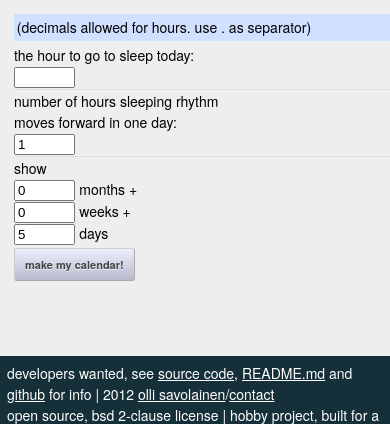
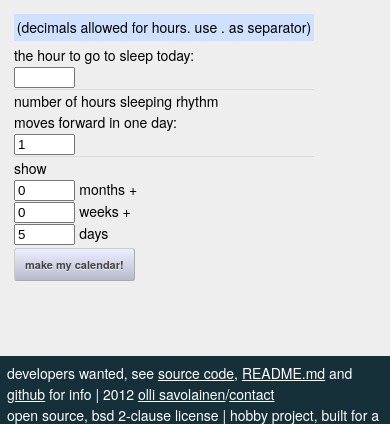
Before and after one commit to savolai/sleepCal, a PHP site: page /core_source.php?calendar_only=1 in a window 390 px wide; the page is wider, and only the part inside the window is pictured. Shown: the part 137-561 px from the top of that part. Run offline with PHP 8.4, Linux system fonts and the light colour scheme; data that the repository does not hold is empty.

Commit message:
make it scale better on mobile

```diff
--- a/core_source.php
+++ b/core_source.php
@@ -34,7 +34,7 @@ clear:both;
 margin-top:0.3em;
 background-color:#e6eaff;
 }
-hr{margin:1px 0 1px 0;padding:0 0 0 0 !important;line-height:1px;width:30em;}
+hr{margin:1px 0 1px 0;padding:0 0 0 0 !important;line-height:1px;max-width:30em;}
 form{
 display:block;
 float:left;}
```
